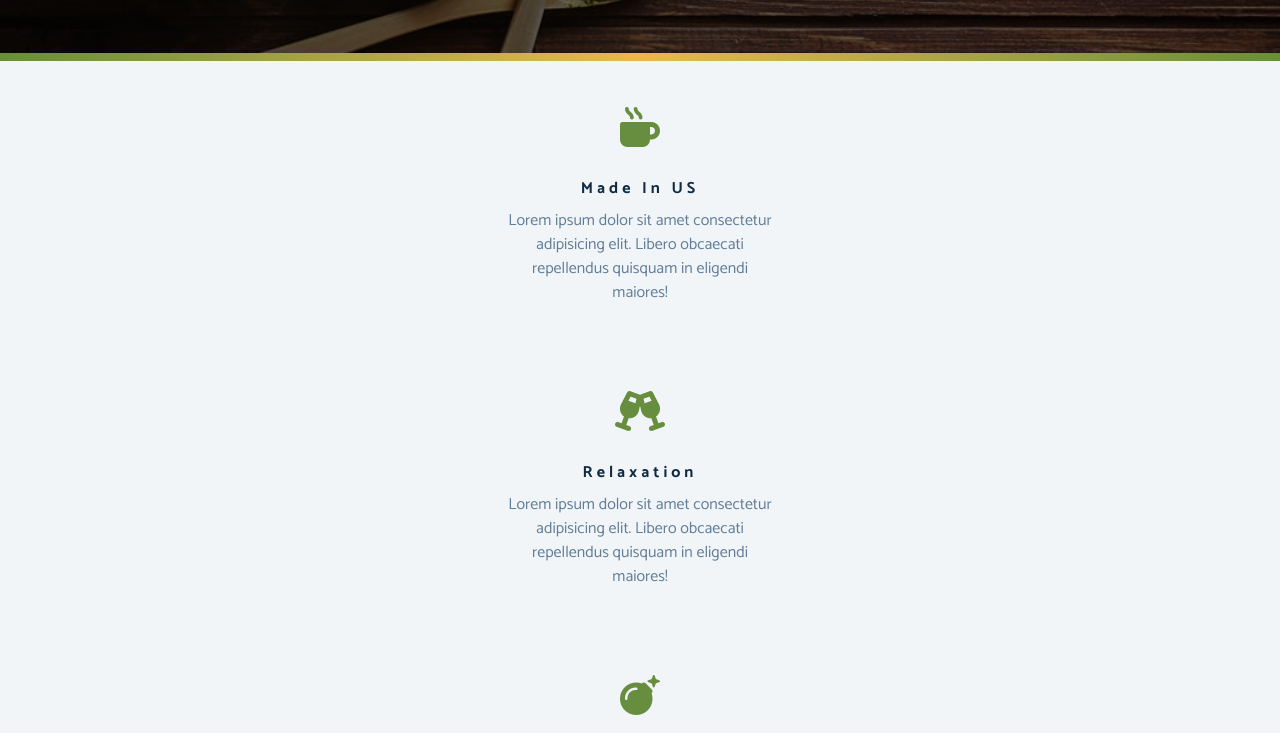
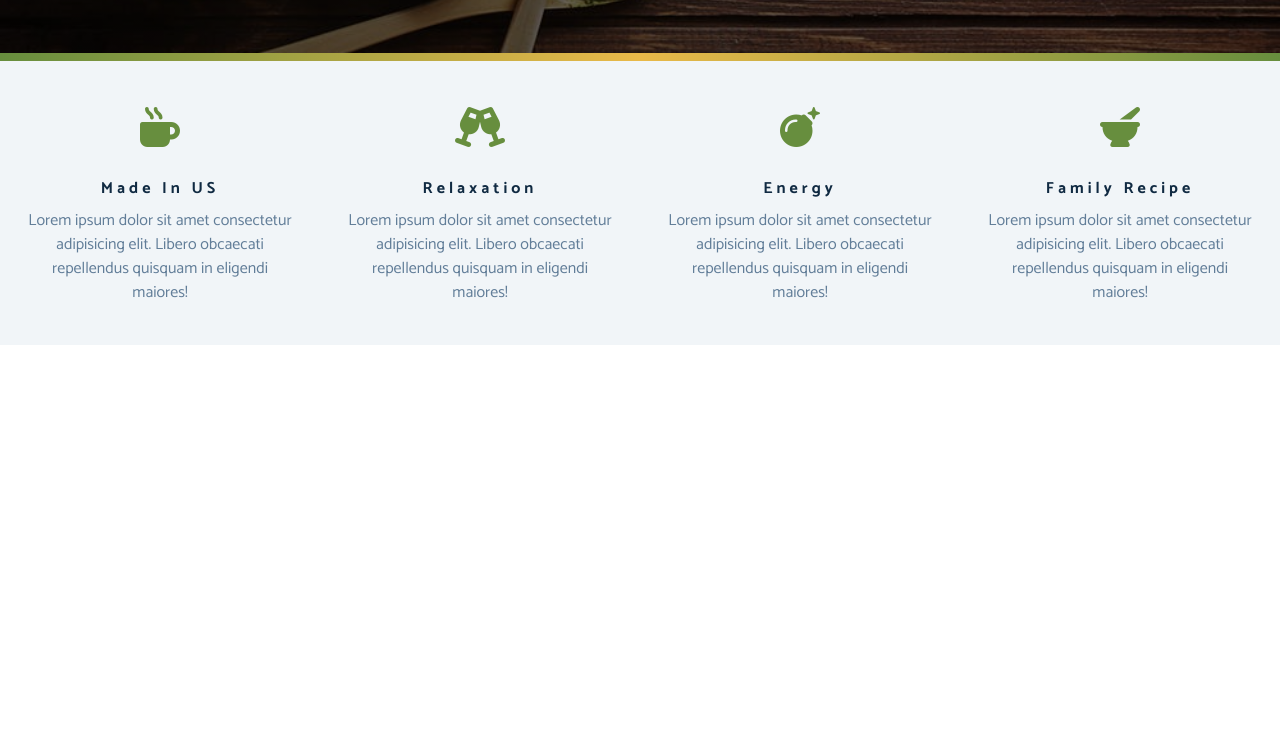
Before and after one commit to Irunguu/html-css-tea-station-project, a plain HTML site: page index.html in a window 1280 px wide. Shown: the part 747-1480 px from the top of the page. After the commit the page ends 1092 px from the top, so only its background shows below. Drawn offline with Linux system fonts and the light colour scheme; a web font is replaced by a local one.

Commit message:
development

```diff
--- a/css/style.css
+++ b/css/style.css
@@ -110,6 +110,13 @@ p {
   background: var(--clr-primary-light);
 }
 /*
+clearfix below we use it to avoid floating of elements below the float to get their own space below by clearing. */
+.clearfix::before,.clearfix::after{
+  content:"";
+  clear: both;
+  display: table;
+}
+/*
 ===============
 Header
 ===============
@@ -174,12 +181,27 @@ Skills
   display: inline-block;
   color: var(--clr-primary);
 }
-.skill-text{
-color: var(--clr-grey-5);
-max-width: 17rem;
-margin: 0 auto;
+.skill-text {
+  color: var(--clr-grey-5);
+  max-width: 17rem;
+  margin: 0 auto;
 }
-.skill:hover{
+.skill:hover {
   background: var(--clr-white);
   box-shadow: 0 2px var(--clr-primary);
 }
+.skill:hover .skill-icon {
+  transform: translateY(-30px);
+}
+@media screen and (min-width: 576px) {
+  .skill {
+    float: left;
+    width: 50%;
+  }
+}
+@media screen and (min-width: 1200px) {
+  .skill {
+
+    width: 25%;
+  }
+}
```
